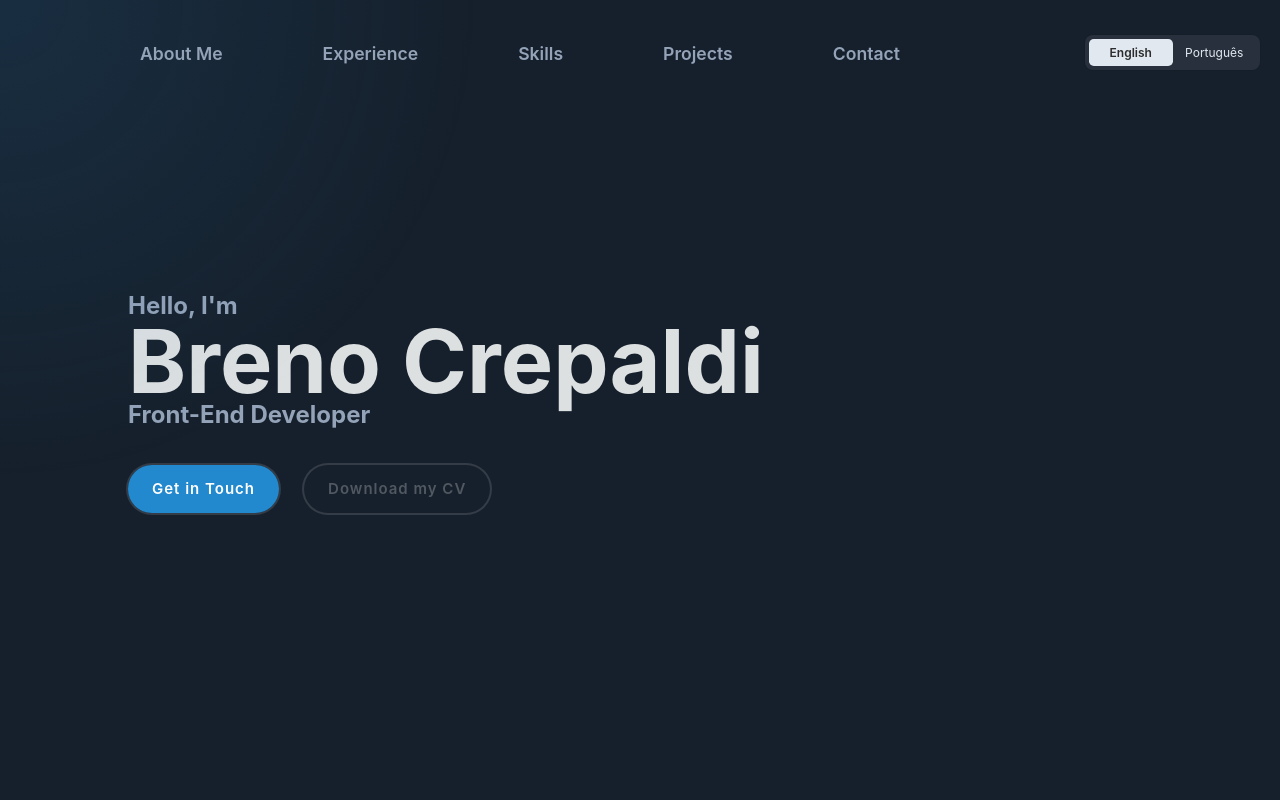
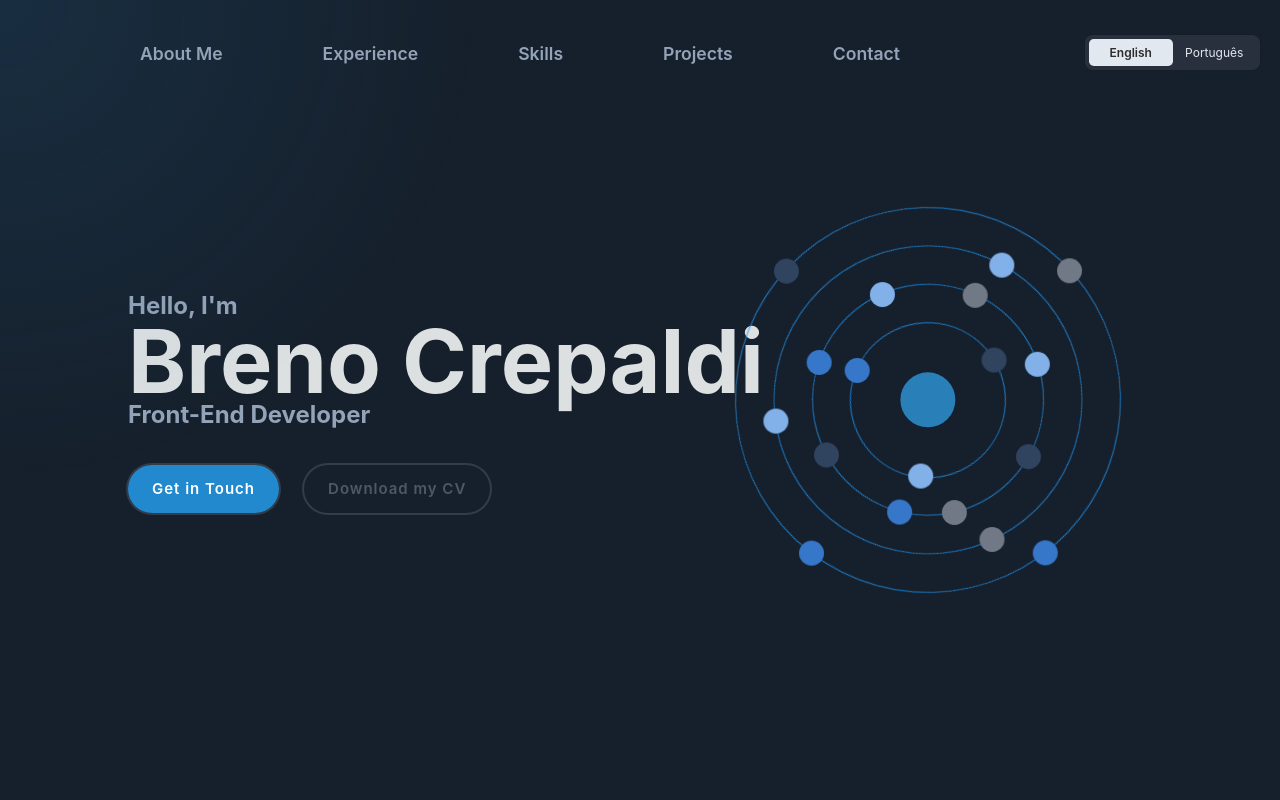
Before and after one commit to brenocrepaldi/portfolio, a React (Vite) app: page / in a window 1280 px wide. Shown: the top 800 px of the page. Built offline with nearby package versions, Linux system fonts and the light colour scheme.

Commit message:
adds the orbit animation

```diff
--- a/src/assets/css/variables.css
+++ b/src/assets/css/variables.css
@@ -19,4 +19,9 @@
 	--border-radius: 5px;
 	--box-shadow: 0 4px 6px var(--shadow);
 	--transition-duration: 0.3s;
+
+	--planet-1: #82b0e8;
+	--planet-2: #3777ca;
+	--planet-3: #30445f;
+	--planet-4: #707985;
 }
--- a/src/components/home-page/home-page.tsx
+++ b/src/components/home-page/home-page.tsx
@@ -1,8 +1,11 @@
-import { HomePageProps } from '../../types';
+import { OrbitAnimation } from './mackbook-animation/orbit-animation';
+
 import resumePdfEn from '../../assets/resume/Resume-BrenoCrepaldi.pdf';
 import resumePdfPt from '../../assets/resume/Currículo-BrenoCrepaldi.pdf';
 
 import './css/index.css';
+
+import { HomePageProps } from '../../types';
 
 export function HomePage({
 	title,
@@ -39,6 +42,7 @@ export function HomePage({
 					</a>
 				</div>
 			</div>
+			<OrbitAnimation />
 		</section>
 	);
 }
--- /dev/null
+++ b/src/components/home-page/mackbook-animation/orbit-animation.css
@@ -0,0 +1,324 @@
+.orbit {
+	position: absolute;
+	left: 72.5%;
+	top: 50%;
+	transform: translate(-50%, -50%);
+	float: left;
+	width: 80%;
+	min-width: 80px;
+	min-height: 80px;
+	max-width: 400px;
+	max-height: 400px;
+}
+
+.orbit-icon {
+	width: 1.3em;
+	height: 1.3em;
+	line-height: 1.3em;
+	font-size: 1em;
+	border-radius: 50%;
+	background: #ccc;
+	color: #fff;
+	text-align: center;
+	display: block;
+}
+
+.orbit-wrap {
+	height: 30em;
+	list-style: none;
+	font-size: 1.2em;
+}
+
+.orbit-wrap > li {
+	position: absolute;
+	left: 50%;
+	top: 50%;
+	transform: translate(-50%, -50%);
+}
+
+ul[class^='ring'] {
+	transition: all 300ms ease-in-out;
+}
+
+ul[class^='ring'] li {
+	transition: all 300ms ease-in-out;
+}
+
+.ring-0 {
+	width: 20em;
+	height: 20em;
+	animation: clockwiseRotate 70s linear infinite;
+}
+
+.ring-0 i {
+	animation: counterClockwiseRotate 70s linear infinite;
+}
+
+.ring-0 > *:nth-of-type(1) {
+	transform: rotate(95deg) translate(10em) rotate(-95deg);
+}
+
+.ring-0 > *:nth-of-type(2) {
+	transform: rotate(190deg) translate(10em) rotate(-190deg);
+}
+
+.ring-0 > *:nth-of-type(3) {
+	transform: rotate(285deg) translate(10em) rotate(-285deg);
+}
+
+.ring-0 > *:nth-of-type(4) {
+	transform: rotate(380deg) translate(10em) rotate(-380deg);
+}
+
+.ring-1 {
+	width: 16em;
+	height: 16em;
+	animation: clockwiseRotate 50s linear infinite;
+}
+
+.ring-1 i {
+	animation: counterClockwiseRotate 50s linear infinite;
+}
+
+.ring-1 > *:nth-of-type(1) {
+	transform: rotate(126.6666666667deg) translate(8em) rotate(-126.6666666667deg);
+}
+
+.ring-1 > *:nth-of-type(2) {
+	transform: rotate(253.3333333333deg) translate(8em) rotate(-253.3333333333deg);
+}
+
+.ring-1 > *:nth-of-type(3) {
+	transform: rotate(380deg) translate(8em) rotate(-380deg);
+}
+
+.ring-2 {
+	width: 12em;
+	height: 12em;
+	animation: clockwiseRotate 40s linear infinite;
+}
+
+.ring-2 i {
+	animation: counterClockwiseRotate 40s linear infinite;
+}
+
+.ring-2 > *:nth-of-type(1) {
+	transform: rotate(47.5deg) translate(6em) rotate(-47.5deg);
+}
+
+.ring-2 > *:nth-of-type(2) {
+	transform: rotate(95deg) translate(6em) rotate(-95deg);
+}
+
+.ring-2 > *:nth-of-type(3) {
+	transform: rotate(142.5deg) translate(6em) rotate(-142.5deg);
+}
+
+.ring-2 > *:nth-of-type(4) {
+	transform: rotate(190deg) translate(6em) rotate(-190deg);
+}
+
+.ring-2 > *:nth-of-type(5) {
+	transform: rotate(237.5deg) translate(6em) rotate(-237.5deg);
+}
+
+.ring-2 > *:nth-of-type(6) {
+	transform: rotate(285deg) translate(6em) rotate(-285deg);
+}
+
+.ring-2 > *:nth-of-type(7) {
+	transform: rotate(332.5deg) translate(6em) rotate(-332.5deg);
+}
+
+.ring-2 > *:nth-of-type(8) {
+	transform: rotate(380deg) translate(6em) rotate(-380deg);
+}
+
+.ring-3 {
+	width: 8em;
+	height: 8em;
+	animation: clockwiseRotate 30s linear infinite;
+}
+
+.ring-3 i {
+	animation: counterClockwiseRotate 30s linear infinite;
+}
+
+.ring-3 > *:nth-of-type(1) {
+	transform: rotate(126.6666666667deg) translate(4em) rotate(-126.6666666667deg);
+}
+
+.ring-3 > *:nth-of-type(2) {
+	transform: rotate(253.3333333333deg) translate(4em) rotate(-253.3333333333deg);
+}
+
+.ring-3 > *:nth-of-type(3) {
+	transform: rotate(380deg) translate(4em) rotate(-380deg);
+}
+
+ul[class^='ring'] {
+	border: solid 1px rgba(33, 150, 243, 0.8);
+	position: relative;
+	padding: 0;
+	border-radius: 50%;
+	list-style: none;
+	box-sizing: content-box;
+}
+
+ul[class^='ring'] li {
+	display: block;
+	position: absolute;
+	top: 50%;
+	left: 50%;
+	width: 1.3em;
+	height: 1.3em;
+	margin: -0.65em;
+}
+
+.orbit-center {
+	z-index: 5;
+	font-size: 1.8em;
+	width: 1.6em;
+	height: 1.6em;
+	line-height: 1.6em;
+	text-align: center;
+	background: var(--secondary-color);
+	border-radius: 50%;
+}
+
+.orbit-center:hover .orbit-center__icon {
+	transform: rotateZ(0deg);
+	transition: transform 350ms ease-in-out;
+}
+
+.orbit-center__icon {
+	transform: rotateZ(-360deg);
+	transition: all 350ms ease-in-out;
+}
+
+/* Manter a alteração de cor dos anéis */
+.orbit-wrap > li:hover ul {
+	border-width: 1px;
+	border-color: #fff;
+	transition: border-width 600ms ease-in-out, border-color 350ms ease-in-out;
+}
+
+.orbit-wrap > li:hover ~ li ul {
+	border-color: rgba(255, 255, 255, 0.2);
+	transition: border-color 350ms ease-in-out;
+}
+
+.orbit-wrap > li:hover ~ li ul li {
+	opacity: 0.4;
+	transition: opacity 350ms ease-in-out;
+}
+
+@keyframes clockwiseRotate {
+	from {
+		transform: rotate(0deg);
+	}
+
+	to {
+		transform: rotate(360deg);
+	}
+}
+
+@keyframes counterClockwiseRotate {
+	0% {
+		transform: rotate(0deg);
+	}
+
+	100% {
+		transform: rotate(-360deg);
+	}
+}
+
+.fa-heart-o {
+	background: var(--planet-1);
+	color: var(--primary-color);
+}
+
+.fa-coffee {
+	background: var(--planet-2);
+	color: var(--primary-color);
+}
+
+.fa-safari {
+	background: var(--planet-3);
+	color: var(--primary-color);
+}
+
+.fa-firefox {
+	background: var(--planet-4);
+	color: var(--primary-color);
+}
+
+.fa-chrome {
+	background: var(--planet-1);
+	color: var(--primary-color);
+}
+
+.fa-edge {
+	background: var(--planet-2);
+	color: var(--primary-color);
+}
+
+.fa-android {
+	background: var(--planet-3);
+	color: var(--primary-color);
+}
+
+.fa-apple {
+	background: var(--planet-4);
+	color: var(--primary-color);
+}
+
+.fa-linux {
+	background: var(--planet-1);
+	color: var(--primary-color);
+}
+
+.fa-windows {
+	background: var(--planet-2);
+	color: var(--primary-color);
+}
+
+.fa-terminal {
+	background: var(--planet-3);
+	color: var(--primary-color);
+}
+
+.fa-python3 {
+	background: var(--planet-4);
+	color: var(--primary-color);
+}
+
+.fa-css3 {
+	background: var(--planet-1);
+	color: var(--primary-color);
+}
+
+.fa-git {
+	background: var(--planet-2);
+	color: var(--primary-color);
+}
+
+.fa-free-code-camp {
+	background: var(--planet-3);
+	color: var(--primary-color);
+}
+
+.fa-meetup {
+	background: var(--planet-4);
+	color: var(--primary-color);
+}
+
+.fa-podcast {
+	background: var(--planet-1);
+	color: var(--primary-color);
+}
+
+.fa-codepen {
+	background: var(--planet-2);
+	color: var(--primary-color);
+}
--- /dev/null
+++ b/src/components/home-page/mackbook-animation/orbit-animation.tsx
@@ -0,0 +1,85 @@
+import './orbit-animation.css';
+
+export function OrbitAnimation() {
+	return (
+		<div className="orbit">
+			<ul className="orbit-wrap">
+				<li className="orbit-center">
+					<i className="orbit-center__icon fa fa-code"></i>
+				</li>
+
+				<li>
+					<ul className="ring-0">
+						<li>
+							<i className="orbit-icon fa fa-git"></i>
+						</li>
+						<li>
+							<i className="orbit-icon fa fa-free-code-camp"></i>
+						</li>
+						<li>
+							<i className="orbit-icon fa fa-meetup"></i>
+						</li>
+						<li>
+							<i className="orbit-icon fa fa-codepen"></i>
+						</li>
+					</ul>
+				</li>
+
+				<li>
+					<ul className="ring-1">
+						<li>
+							<i className="orbit-icon fa fa-podcast"></i>
+						</li>
+						<li>
+							<i className="orbit-icon fa fa-css3"></i>
+						</li>
+						<li>
+							<i className="orbit-icon fa fa-python3"></i>
+						</li>
+					</ul>
+				</li>
+				<li>
+					<ul className="ring-2">
+						<li>
+							<i className="orbit-icon fa fa-windows"></i>
+						</li>
+						<li>
+							<i className="orbit-icon fa fa-safari"></i>
+						</li>
+						<li>
+							<i className="orbit-icon fa fa-edge"></i>
+						</li>
+						<li>
+							<i className="orbit-icon fa fa-linux"></i>
+						</li>
+						<li>
+							<i className="orbit-icon fa fa-apple"></i>
+						</li>
+						<li>
+							<i className="orbit-icon fa fa-chrome"></i>
+						</li>
+						<li>
+							<i className="orbit-icon fa fa-android"></i>
+						</li>
+						<li>
+							<i className="orbit-icon fa fa-firefox"></i>
+						</li>
+					</ul>
+				</li>
+				<li>
+					<ul className="ring-3">
+						<li>
+							<i className="orbit-icon fa fa-coffee"></i>
+						</li>
+						<li>
+							<i className="orbit-icon fa fa-terminal"></i>
+						</li>
+						<li>
+							<i className="orbit-icon fa fa-heart-o"></i>
+						</li>
+					</ul>
+				</li>
+			</ul>
+		</div>
+	);
+}
```
